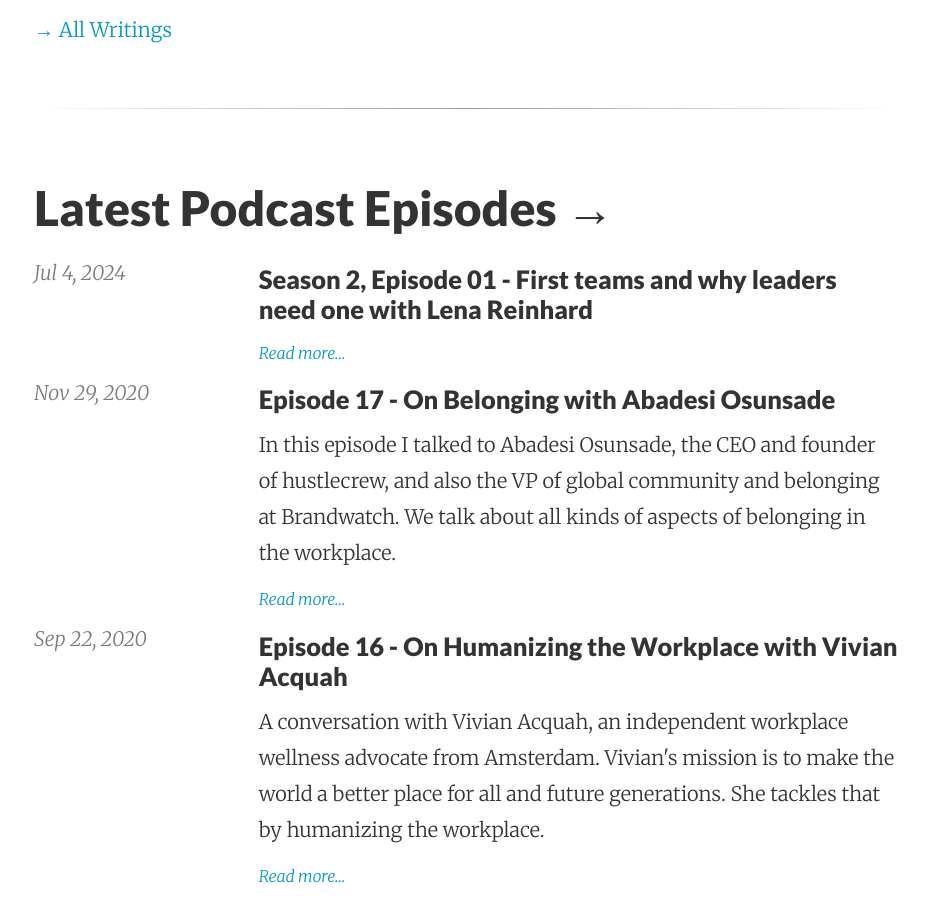
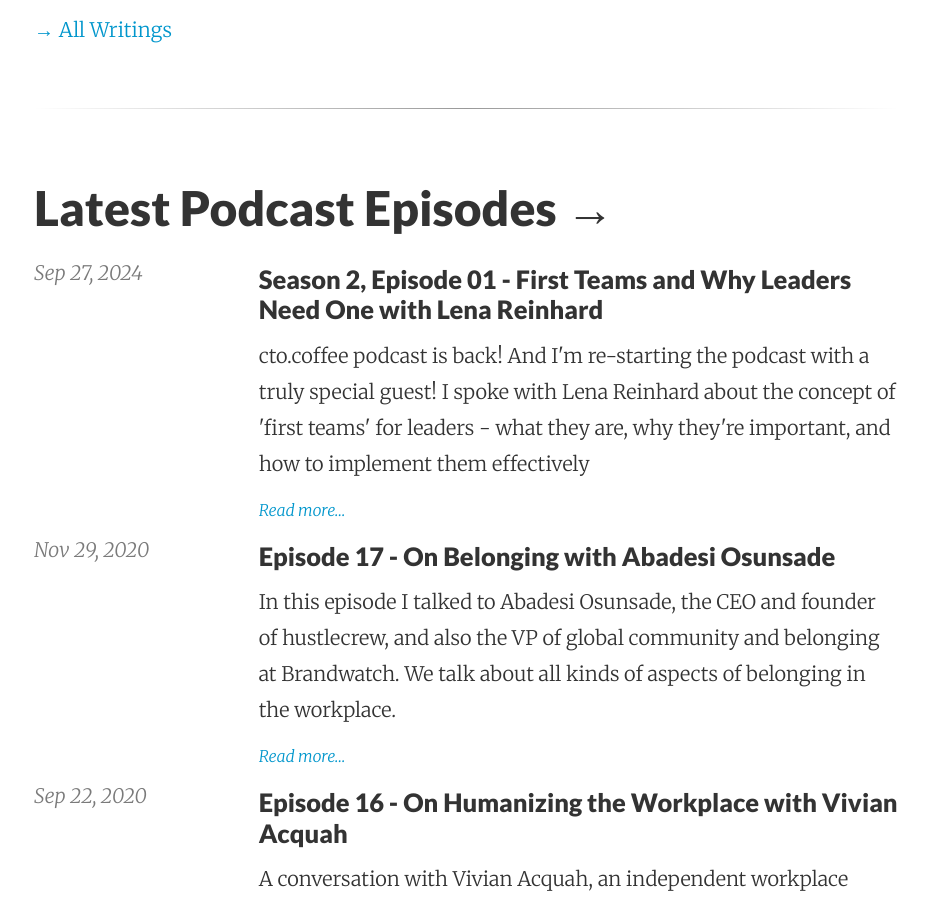
Before and after one commit to benjmin-r/cto.coffee, a Jekyll site: the page built from index.md, in a window 1280 px wide and 900 px high, scrolled down 1595 px. Shown: the whole window, without its empty margins (174-1102 px from the left). Built offline with Jekyll 4.4.1, drawn with Linux system fonts in a browser that asks for light colours; nearby versions of some CDN libraries.

Commit message:
finalising s02e01

```diff
--- a/episodes/_posts/2024-07-04-s02ep01-on-first-teams-with-lena-reinhard.md
+++ b/episodes/_posts/2024-07-04-s02ep01-on-first-teams-with-lena-reinhard.md
@@ -1,21 +1,23 @@
 ---
 layout: post
-title: Season 2, Episode 01 - First teams and why leaders need one with Lena Reinhard
-date: 2024-07-04
+title: Season 2, Episode 01 - First Teams and Why Leaders Need One with Lena Reinhard
+date: 2024-09-27
 permalink: /episodes/s02ep01-first-teams-and-why-leaders-need-one-with-lena-reinhard
 published: true
-summary: ""
-keywords: leadership, first team, executives, organisations, management
+summary: "cto.coffee podcast is back! And I'm re-starting the podcast with a truly special guest! I spoke with Lena Reinhard about the concept of 'first teams' for leaders - what they are, why they're important, and how to implement them effectively"
+keywords: leadership, first team, executives, organisations, management, organizational culture, collaboration
 file: http://files.cto.coffee/s02ep01-first-teams-and-why-leaders-need-one-with-lena-reinhard/cto.coffee-s02ep01-first-teams-and-why-leaders-need-one-with-lena-reinhard.mp3
-duration: "57:06"
-length: "82335049"
+duration: "57:12"
+length: "82479348"
 explicit: "no"
 block: "no"
 ---
 
-# Season 2, Episode 01
+# Season 2, Episode 02
 
-## First teams and why leaders need one with Lena Reinhard
+cto.coffee podcast is back! And I'm re-starting the podcast with a truly special guest!
+
+## First Teams and Why Leaders Need One with Lena Reinhard
 
 <p>
   <img class="aboutimg" src="/static/img/s02ep01-lena.jpg" />
@@ -24,16 +26,50 @@
   She hosts the <a href="https://www.lenareinhard.com/leadership-confidential">Leadership Confidential Podcast</a> and
   shares leadership guides on <a href="https://lenareinhard.com/articles">lenareinhard.com/articles</a>.
 
-  Having served as an engineering executive with companies CircleCI and Travis CI, and as a SaaS startup co-founder &
-  CEO, Lena has dedicated her career to helping organizations from startups to corporations and NGOs succeed in times of
-  high change and challenging markets.
-
 </p>
 <div style='clear: both;'></div>
 
+We discussed the concept of "first teams" for leaders - what they are, why they're important, and how to implement them
+effectively.
+Some key points from our conversation:
+
+- The first team concept comes from Patrick Lencioni's work on organizational health. It suggests leaders should
+prioritize working with their peer group over their direct reports.
+- First teams can help leaders grow, utilize expertise across the organization, and optimize for the business as a whole
+- Implementing first teams can be challenging due to incentives, time constraints, and the long-term nature of the investment
+- Practical ways to start include diagnosing current challenges, having leaders collaborate on specific projects, and facilitating regular communication
+- First teams should be seen as both a value/principle and a tool for organizational effectiveness
+
+Some of my favorite quotes from the episode:
+
+On why first teams can be challenging to implement (~5 min):
+
+> "Most things in leadership work in theory. And if you're reading it in a book or in a blog post, you say, oh, this
+> is-- of course, this makes so much sense. It's really straightforward. [...] But then applying it to my mental frame
+> of reference is always Monday morning at 9 AM when you open your laptop. And then you have your Slack messages, your
+> team stuff, your emails, and whatnot. And that is a challenge that so many of us-- and I just wanted to pull that up
+> because, honestly, it's one of the things that a lot of leaders also beat themselves up about."
+
+On the benefits of working as part of a first team (~17 min):
+
+> As a leader, being part of such a first team is a very different experience. It makes the work so much more fun
+> because you have peers you can go to. You learn from each other. You hear different approaches for how they do things.
+> It's way less of an isolated experience of leading than a lot of leaders, unfortunately, are experiencing.
+
+On taking action to implement first teams (~37 min):
+
+> Resist the temptation to over-define how this is going to work. Because a lot of it will become much clearer when you make it practical.
+
+On the benefits of a first team of leaders for the organisation (~54 min):
+
+> "What is good for the organization is if you have a strong first team of leaders at all levels, where those folks
+> learn from each other, build things together, and are able to grow through that as well, and ultimately cultivate an
+> organization that is higher performing and higher performing than it currently is."
 
 
-Enjoy!
+So, lots to take away from this. It's filled with loads of Lena's wisdom leading teams and orgs over a long time.
+
+I hope you enjoy listening to the conversation as much as Lena and I did while we recorded it!
 
 ### Listen
 
@@ -56,6 +92,22 @@
 _~2min_ Origin of "First Team": In a business and management context the term is indeed usually attributed to Patrick Lencioni. Lencioni introduced this concept in his 2002 book "The Five Dysfunctions of a Team."
 While Lencioni definitely popularized the term in business literature, it's possible the concept existed in some form prior to his work. However, his book is widely credited with bringing the "First Team" idea into mainstream management thinking.
 
+_~2min_ Defining the concept of "first teams"
+
+_~4min_ Why implementing first teams can be challenging
+
+_~13min_ The impact and benefits of working as a first team
+
+_~20min_ Cross-functional leadership teams
+
+_~27min_ Practical approaches to introducing first teams
+
+_~37min_ Example workshop for building team cohesion
+
+_~47min_ First teams as both a value/principle and a tool
+
+_~55min_ Encouragement to try implementing first teams
+
 The intro/outro music in the podcast was made with Sonic Pi from [this code][intro-music].
 
 [lena-linkedin]: https://www.linkedin.com/in/lenareinhard
```
Also changed, not shown: other parts of episodes/_posts/2024-07-04-s02ep01-on-first-teams-with-lena-reinhard.md (+1 -1 lines).
